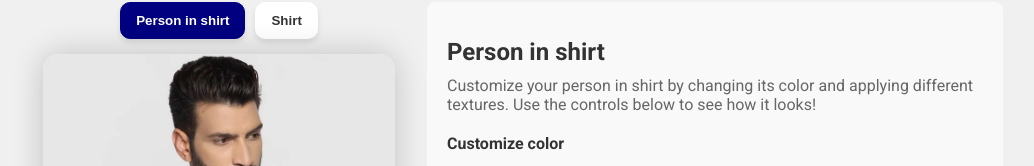
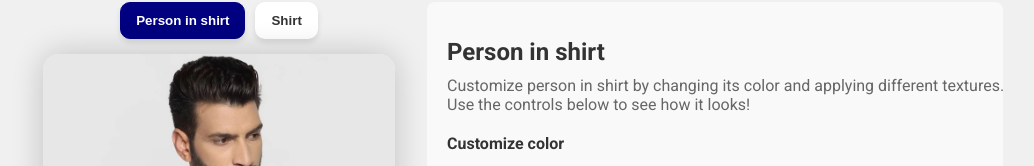
Before and after one commit to Annu117/Cloth-Customizer, a React (Create React App) app: page /shirt in a window 1280 px wide. Shown: the part 192-358 px from the top of the page, without its empty margins (117-1151 px from the left). Built offline with nearby package versions, Linux system fonts and the light colour scheme.

Commit message:
Update Shirt.js

```diff
--- a/src/components/Shirt.js
+++ b/src/components/Shirt.js
@@ -160,7 +160,7 @@ function Shirt() {
       <div className="controls">
         <h1>{selectedImage.name}</h1>
           <div className='controlP'>
-          Customize your {selectedImage.name.toLowerCase()} by changing its color and applying different textures. Use the controls below to see how it looks!
+          Customize {selectedImage.name.toLowerCase()} by changing its color and applying different textures. Use the controls below to see how it looks!
         </div>
         <label for="color-input"><b>Customize color </b></label>
         <input type="color" className="color-input" value={color} onChange={handleColorChange} />
```
